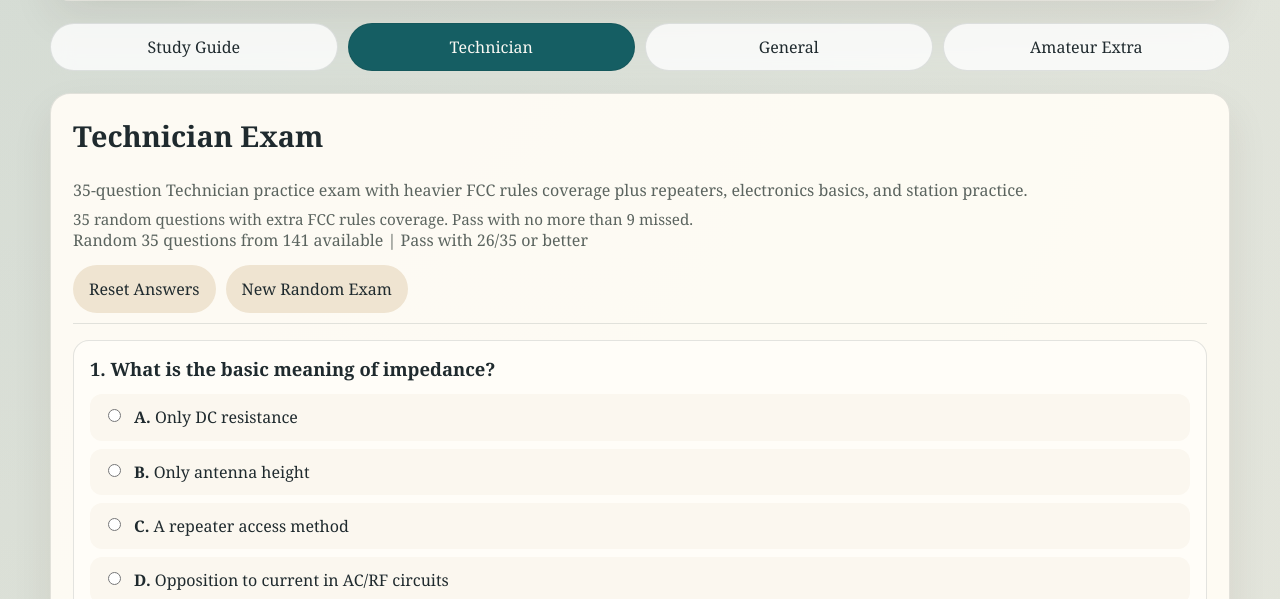
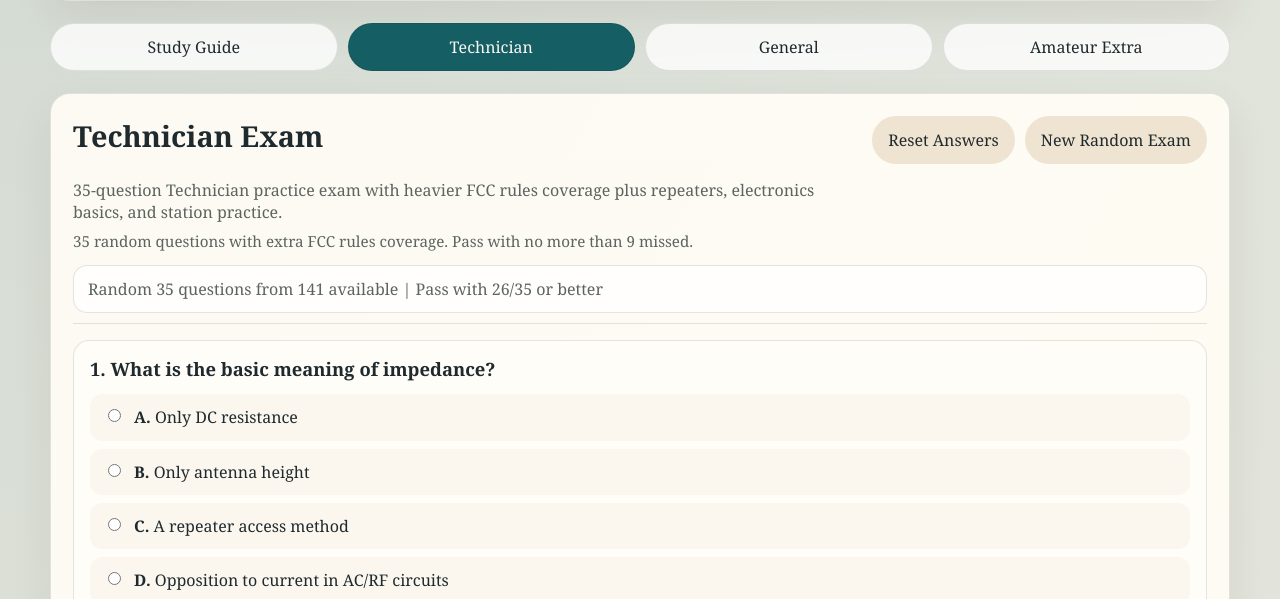
Before and after one commit to Stumpwizard/Ham-Study-Guide, a plain HTML site: page index.html in a window 1280 px wide. Both pictures are taken after a click on the button "Technician". Shown: the part 201-800 px from the top of the page. Drawn offline with Linux system fonts and the light colour scheme.

Commit message:
Separate exam score summary layout

```diff
--- a/src/ham-study-app.js
+++ b/src/ham-study-app.js
@@ -189,16 +189,16 @@ function renderExam(config, questions) {
   panel.innerHTML = `
     <div class="exam-shell">
       <div class="exam-intro">
-        <div>
+        <div class="exam-copy">
           <h2>${config.title}</h2>
           <p>${config.description}</p>
           <p class="exam-meta">${questionCountPerExam} random questions with extra FCC rules coverage. Pass with no more than ${maxIncorrectToPass} missed.</p>
-          <output class="score-output" data-score-output aria-live="polite" tabindex="-1">${defaultScoreText}</output>
         </div>
         <div class="exam-actions">
           <button class="action-button secondary" type="button" data-exam-action="reset">Reset Answers</button>
           <button class="action-button secondary" type="button" data-exam-action="regenerate">New Random Exam</button>
         </div>
+        <output class="score-output" data-score-output aria-live="polite" tabindex="-1">${defaultScoreText}</output>
       </div>
       <div class="question-list" data-question-list></div>
       <div class="exam-footer-actions">
--- a/src/ham-study.css
+++ b/src/ham-study.css
@@ -309,6 +309,10 @@ h3 {
   font-size: 0.95rem;
 }
 
+.exam-copy {
+  min-width: 0;
+}
+
 .exam-actions {
   display: grid;
   grid-template-columns: repeat(auto-fit, minmax(150px, 1fr));
@@ -343,9 +347,15 @@ h3 {
 
 .score-output {
   grid-column: 1 / -1;
+  display: block;
+  width: 100%;
+  padding: 12px 14px;
+  border: 1px solid var(--line);
+  border-radius: 14px;
+  background: rgba(255, 255, 255, 0.78);
   color: var(--muted);
   line-height: 1.4;
-  margin-top: 12px;
+  margin-top: 2px;
 }
 
 .score-output:focus {
@@ -469,15 +479,16 @@ h3 {
   }
 
   .exam-intro {
-    display: flex;
-    flex-wrap: wrap;
-    justify-content: space-between;
+    display: grid;
+    grid-template-columns: minmax(0, 1fr) auto;
     align-items: start;
+    column-gap: 16px;
   }
 
   .exam-actions {
     display: flex;
     flex-wrap: wrap;
+    justify-content: flex-end;
     align-items: center;
   }
 
@@ -486,7 +497,8 @@ h3 {
   }
 
   .score-output {
-    grid-column: auto;
+    grid-column: 1 / -1;
+    margin-top: 0;
   }
 
   .question-card {
```
